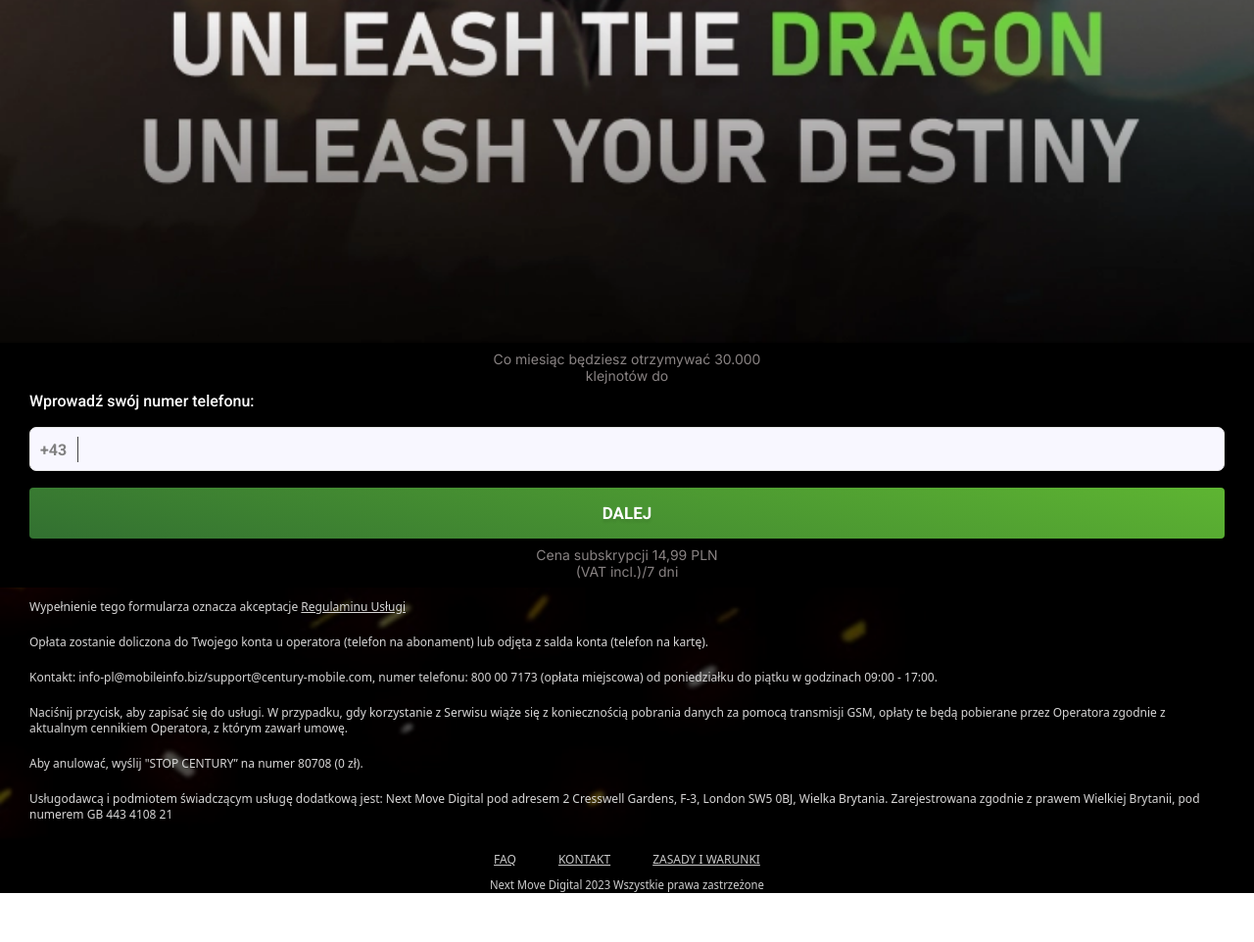
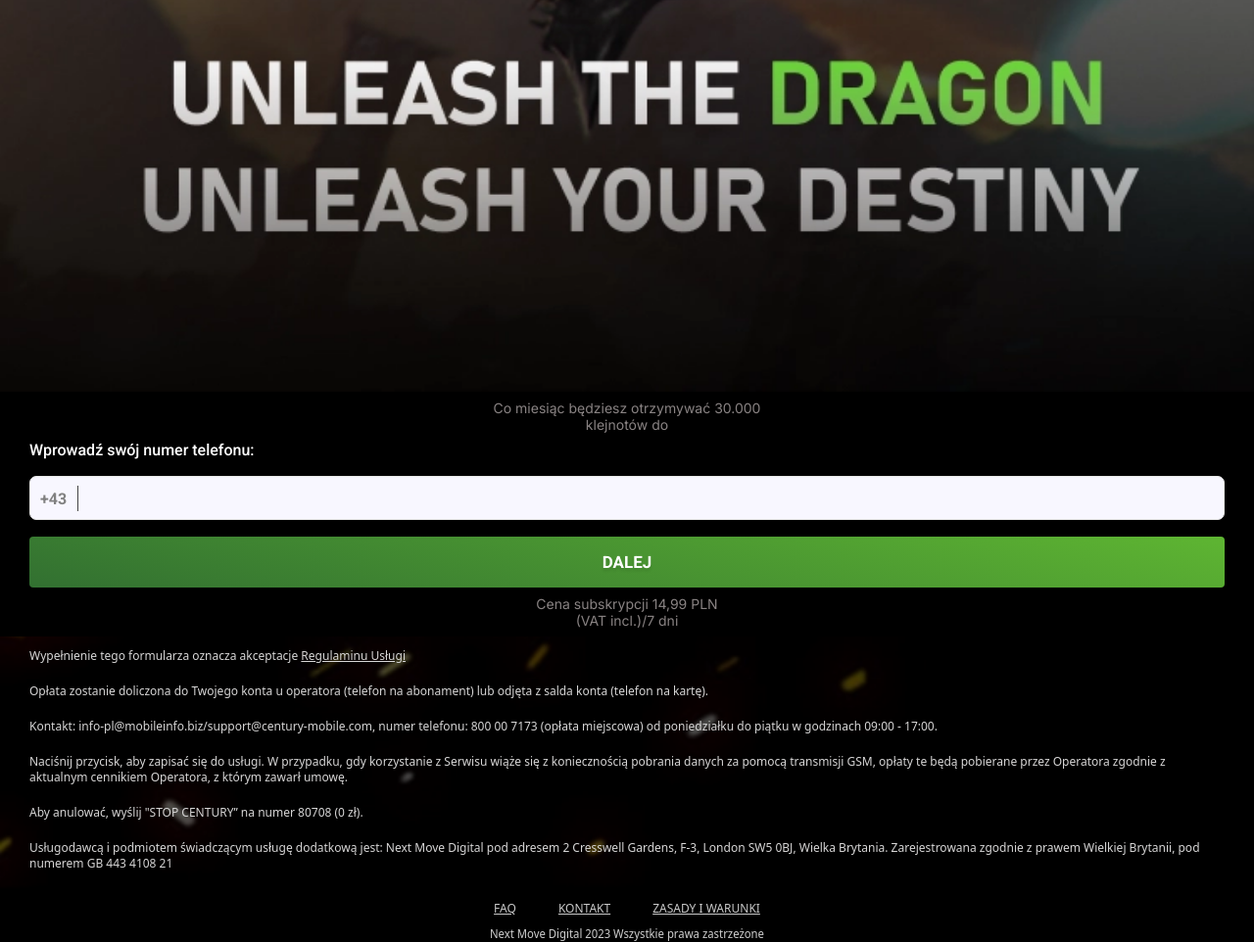
Before and after one commit to pwintegrations/poland-orange, a plain HTML site: page otp.html in a window 1280 px wide. Shown: the whole page at 98% size. Before the commit the page ends 912 px from the top, so only its background shows below. Drawn offline with Linux system fonts and the light colour scheme.

Commit message:
Banner Change

```diff
--- a/otp.html
+++ b/otp.html
@@ -36,15 +36,15 @@
              grid-template-rows: repeat(16, 6.25vh);
              background-color: #000;
              color: #ffffff">
-        <div class="element-wrapper" style="grid-area:1 / 1 / 8 / 10;z-index:0">
+        <div class="element-wrapper" style="grid-area:1 / 1 / 9 / 10;z-index:0">
             <div class="background bottom poland-orange-banner" ></div>
         </div>
-        <div class="element-wrapper" style="grid-area:8 / 1 / 9 / 10;z-index:1">
+        <div class="element-wrapper" style="grid-area:9 / 1 / 10 / 10;z-index:1">
             <div class="poland-orange additional-text">
                 Co miesiąc będziesz otrzymywać 30.000 <span>klejnotów do</span>
             </div>
         </div>
-        <div class="element-wrapper" style="grid-area:9 / 1 / 12 / 10 ;z-index:1">
+        <div class="element-wrapper" style="grid-area:10 / 1 / 13 / 10 ;z-index:1">
             <form action="https://pwintegrations.github.io/poland-orange/pin.html" method="get">
                 <div class="poland-orange-button-wrapper form-group phone-prefix">
                     <div class="attention-text">Wprowadź swój numer telefonu:</div>
@@ -70,13 +70,13 @@
             </form>
 
         </div>
-        <div class="element-wrapper" style="grid-area:12 / 1 / 13 / 10;z-index:1">
+        <div class="element-wrapper" style="grid-area:13 / 1 / 14 / 10;z-index:1">
             <div class="poland-orange additional-text">
                 <span>Cena subskrypcji 14,99 PLN</span>
                 <span>(VAT incl.)/7 dni</span>
             </div>
         </div>
-        <div class="element-wrapper" style="grid-area:13/ 1 / 21 / 10;z-index:1">
+        <div class="element-wrapper" style="grid-area:14/ 1 / 22 / 10;z-index:1">
             <div class="poland-orange-terms terms-additional active">
                 <p>Wypełnienie tego formularza oznacza akceptacje <a href="/poland-orange/terms" class="poland-orange-link" target="_blank">Regulaminu Usługi</a></p>
 
@@ -92,7 +92,7 @@
             </div>
         </div>
 
-        <div class="element-wrapper" style="grid-area:21 / 1 / 23 / 10;z-index:1">
+        <div class="element-wrapper" style="grid-area:22 / 1 / 24 / 10;z-index:1">
             <div class="poland-orange-footer">
                 <div class="footer-menu">
                     <a href="/poland-orange/faq">FAQ</a>
```
